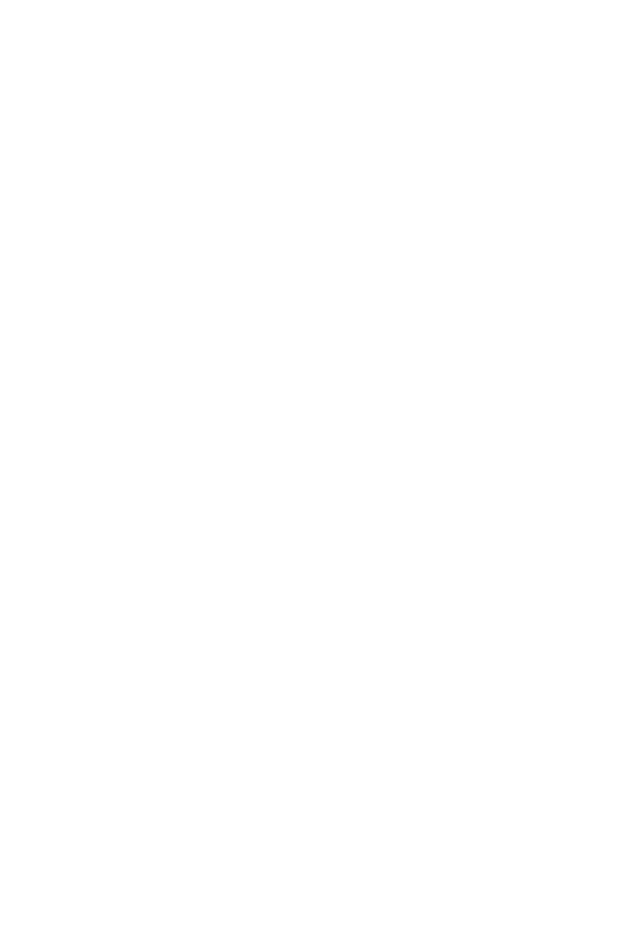
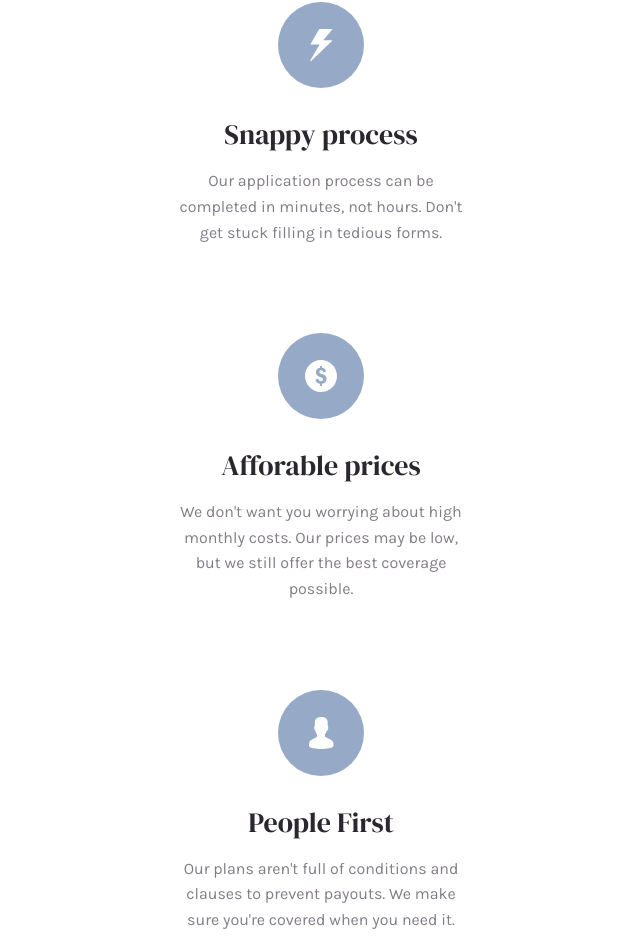
Before and after one commit to WeldDann/insure-landing-page, a Vue app: page / in a window 1280 px wide. Shown: the part 1369-2321 px from the top of the page, without its empty margins (319-959 px from the left). Before the commit the page ends 1194 px from the top, so only its background shows below. Built offline with nearby package versions, Linux system fonts and the light colour scheme.

Commit message:
Create 'Features' section

```diff
--- a/src/App.vue
+++ b/src/App.vue
@@ -1,4 +1,5 @@
 <script setup>
+import Features from './components/Features.vue';
 import Header from './components/Header.vue';
 import Hero from './components/Hero.vue';
 </script>
@@ -8,6 +9,7 @@ import Hero from './components/Hero.vue';
 
   <main>
     <Hero />
+    <Features />
   </main>
 </template>
 
--- /dev/null
+++ b/src/components/Feature.vue
@@ -0,0 +1,35 @@
+<script setup>
+defineProps({
+  heading: String,
+  iconUrl: String,
+});
+</script>
+
+<template>
+  <div class="feature">
+    <img class="feature__icon" :src="iconUrl" alt="" />
+    <h3 class="feature__heading">{{ heading }}</h3>
+    <p>
+      <slot name="desc" />
+    </p>
+  </div>
+</template>
+
+<style scoped>
+.feature {
+  flex-basis: 300px;
+
+  @media (--breakpoint-lg) {
+    flex-basis: auto;
+  }
+}
+
+.feature__icon {
+  display: inline-block;
+}
+
+.feature__heading {
+  margin-top: 2rem;
+  margin-bottom: 1.25rem;
+}
+</style>
--- /dev/null
+++ b/src/components/Features.vue
@@ -0,0 +1,82 @@
+<script setup>
+import Feature from './Feature.vue';
+import snappyIconUrl from '../assets/images/icons/icon-snappy-process.svg';
+import pricesIconUrl from '../assets/images/icons/icon-affordable-prices.svg';
+import peopleIconUrl from '../assets/images/icons/icon-people-first.svg';
+</script>
+
+<template>
+  <section class="features" aria-labelledby="features-heading">
+    <div class="features__container container">
+      <h2 class="features__heading" id="features-heading">We're different</h2>
+
+      <div class="features__features-container">
+        <Feature heading="Snappy process" :icon-url="snappyIconUrl">
+          <template #desc>
+            Our application process can be completed in minutes, not hours. Don't get stuck filling
+            in tedious forms.
+          </template>
+        </Feature>
+        <Feature heading="Afforable prices" :icon-url="pricesIconUrl">
+          <template #desc>
+            We don't want you worrying about high monthly costs. Our prices may be low, but we still
+            offer the best coverage possible.
+          </template>
+        </Feature>
+        <Feature heading="People First" :icon-url="peopleIconUrl">
+          <template #desc>
+            Our plans aren't full of conditions and clauses to prevent payouts. We make sure you're
+            covered when you need it.
+          </template>
+        </Feature>
+      </div>
+    </div>
+  </section>
+</template>
+
+<style scoped>
+.features {
+  text-align: center;
+
+  @media (--breakpoint-lg) {
+    text-align: left;
+  }
+}
+
+.features__container::before {
+  content: '';
+  width: 150px;
+  height: 1px;
+  margin-inline: auto;
+  display: block;
+  background-color: var(--clr-gray-700);
+
+  @media (--breakpoint-lg) {
+    margin-inline: 0;
+  }
+}
+
+.features__heading {
+  margin-top: 2.5rem;
+
+  @media (--breakpoint-lg) {
+    margin-top: 4.25rem;
+  }
+}
+
+.features__features-container {
+  --gap: 5.5rem;
+
+  margin-top: var(--gap);
+  display: flex;
+  flex-wrap: wrap;
+  justify-content: center;
+  gap: var(--gap);
+
+  @media (--breakpoint-lg) {
+    flex-wrap: nowrap;
+    justify-content: space-between;
+    gap: 2rem;
+  }
+}
+</style>
```
